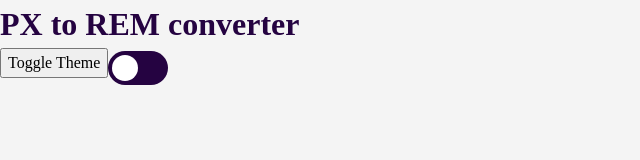
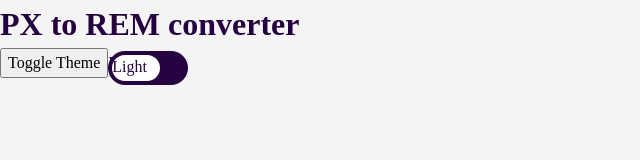
Before and after one commit to ExcitedDeveloper/pxtorem, a React (Vite) app: page / in a window 1280 px wide. Shown: the top 160 px of the page, without its empty margins (0-640 px from the left). Built offline with nearby package versions, Linux system fonts and the light colour scheme.

Commit message:
Slider WIP

```diff
--- a/src/components/Slider/Slider.css
+++ b/src/components/Slider/Slider.css
@@ -1,7 +1,7 @@
 .slider-switch {
   position: relative;
   display: inline-block;
-  width: 3.75rem;
+  width: 5rem;
   height: 2.125rem;
 }
 
@@ -27,7 +27,7 @@
   position: absolute;
   content: "";
   height: 1.625rem;
-  width: 1.625rem;
+  width: 3rem;
   left: 0.25rem;
   bottom: 0.25rem;
   /* dot */
@@ -41,13 +41,19 @@
   background-color: var(--slider-background);
 } */
 
+/* .slider-slider:checked:before {
+  content: "Light";
+}
+
+.slider-slider:not(:checked)::before {
+  content: "Dark";
+} */
+
 input:focus + .slider-slider {
   box-shadow: 0 0 0.063rem var(--secondary);
 }
 
 input:checked + .slider-slider:before {
-  -webkit-transform: translateX(1.625rem);
-  -ms-transform: translateX(1.625rem);
   transform: translateX(1.625rem);
 }
 
@@ -57,5 +63,23 @@ input:checked + .slider-slider:before {
 }
 
 .slider-slider.slider-round:before {
-  border-radius: 50%;
+  content: attr(data-off);
+  border-radius: 1rem;
 }
+
+.slider-slider.slider-round:after {
+  content: attr(data-on);
+  border-radius: 1rem;
+}
+
+.slider-switch
+  input[type="checkbox"]:checked
+  + .slider-slider.slider-round::after {
+  content: attr(data-off);
+}
+
+.slider-switch
+  input[type="checkbox"]:checked
+  + .slider-slider.slider-round::before {
+  content: attr(data-on);
+}
--- a/src/components/Slider/Slider.tsx
+++ b/src/components/Slider/Slider.tsx
@@ -8,7 +8,11 @@ const Slider = ({ onClick }: SliderProps) => {
   return (
     <label className='slider-switch'>
       <input type='checkbox' onClick={onClick} />
-      <span className='slider-slider slider-round'></span>
+      <span
+        className='slider-slider slider-round'
+        data-on='Dark'
+        data-off='Light'
+      ></span>
     </label>
   )
 }
```
